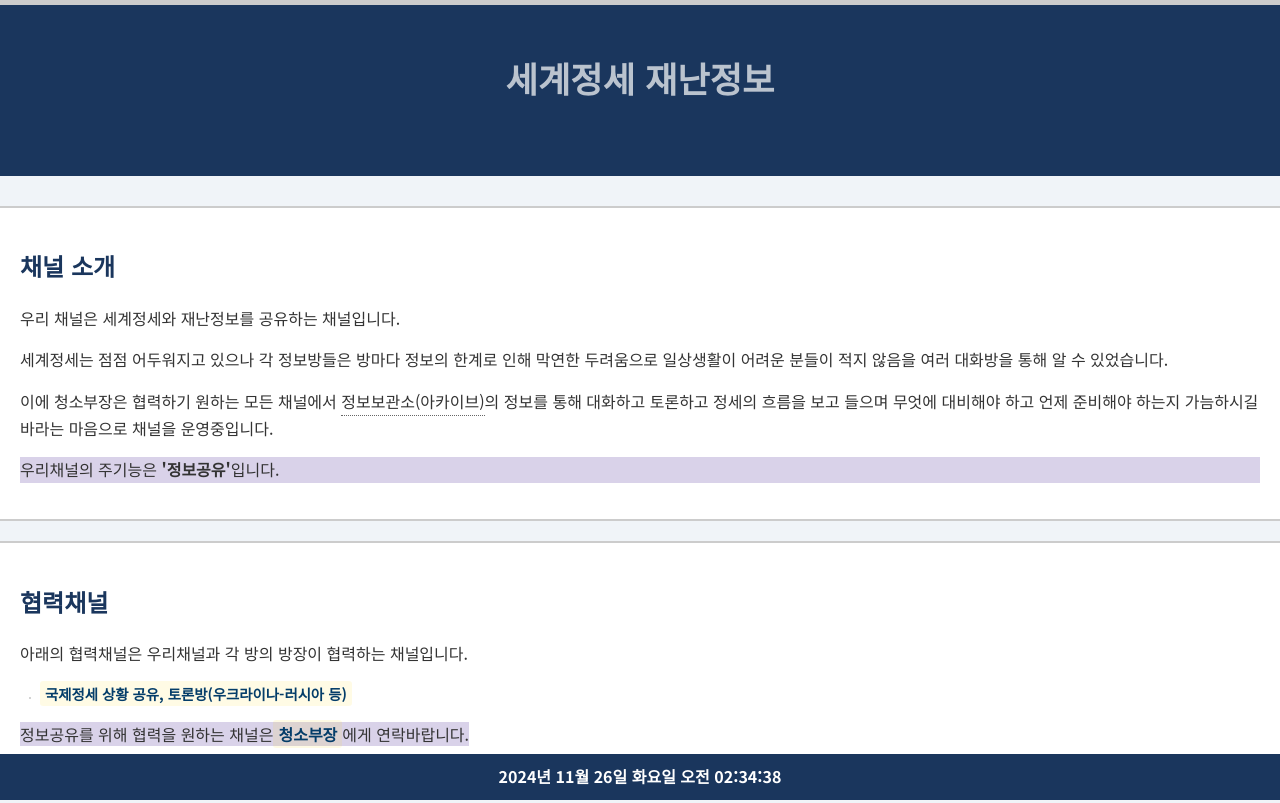
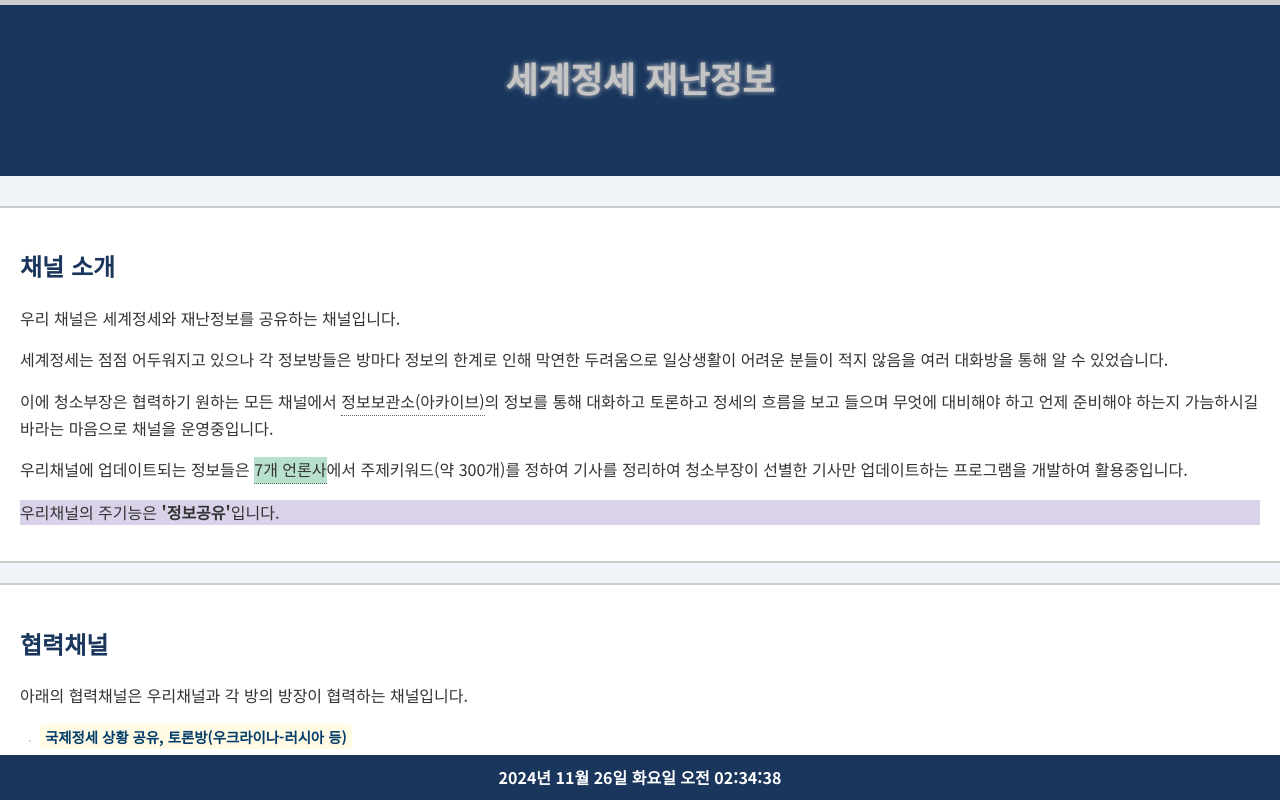
Before and after one commit to WashingManager/Co-intro, a plain HTML site: page index.html in a window 1280 px wide. Shown: the top 803 px of the page. Drawn offline with Linux system fonts and the light colour scheme.

Commit message:
Update index.html

```diff
--- a/index.html
+++ b/index.html
@@ -663,7 +663,9 @@
                 max-height: 1000px; /* 모바일에서 더 큰 높이 허용 */
             }
         }
-
+		.silver-shine {
+            text-decoration: none;
+        }
     </style>
 </head>
 <body>
@@ -672,7 +674,7 @@
     </div>
 
     <header role="banner">
-	<h2 class="subtitle">세계정세 재난정보</h2>
+	<h2 class="subtitle"><a href="https://bit.ly/Disinfo1" target="_blank" class="silver-shine">세계정세 재난정보</a></h2>
     </header>
 
     <main role="main">
@@ -683,7 +685,7 @@
 					<p>우리 채널은 세계정세와 재난정보를 공유하는 채널입니다.</p>
 					<p>세계정세는 점점 어두워지고 있으나 각 정보방들은 방마다 정보의 한계로 인해 막연한 두려움으로 일상생활이 어려운 분들이 적지 않음을 여러 대화방을 통해 알 수 있었습니다.</p>
 					<p>이에 청소부장은 협력하기 원하는 모든 채널에서 <span class="tooltip">정보보관소(아카이브)<span class="tooltip-text"><a href="https://bit.ly/WorldDisinfo" target="_blank" class="special-link">세계정세 재난정보 카페</a></span></span>의 정보를 통해 대화하고 토론하고 정세의 흐름을 보고 들으며 무엇에 대비해야 하고 언제 준비해야 하는지 가늠하시길 바라는 마음으로 채널을 운영중입니다.</p>
-
+					<p>우리채널에 업데이트되는 정보들은 <span class="tooltip bg-light-green">7개 언론사<span class="tooltip-text">VOA, 구글, 네이버, 네이트, 다음, 국제, BBC 등 매체 추가 예정</span></span>에서 주제키워드(약 300개)를 정하여 기사를 정리하여 청소부장이 선별한 기사만 업데이트하는 프로그램을 개발하여 활용중입니다. </p>
 					<p class="bg-light-purple">우리채널의 주기능은 <strong>'정보공유'</strong>입니다.</p>
 					<div class="button-container">
 				</div>
```
